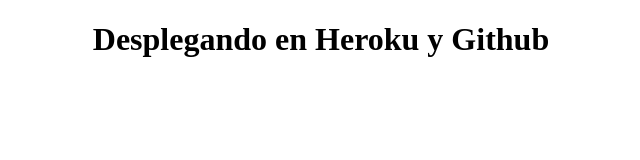
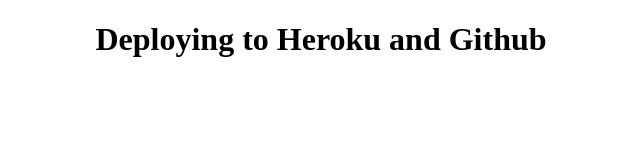
Before and after one commit to miangelortiz/NodeJS-HerokuPost, a website: page index.html in a window 1280 px wide. Shown: the whole page, without its empty margins (319-959 px from the left). Drawn offline with Linux system fonts and the light colour scheme.

Commit message:
change index

```diff
--- a/index.html
+++ b/index.html
@@ -2,11 +2,11 @@
 <html>
   <head>
     <meta charset="utf-8">
-    <title>Mi Primera App En Node</title>
+    <title>NodeJs App</title>
   </head>
   <body>
     <center>
-      <h1>Desplegando en Heroku y Github</h1>
+      <h1>Deploying to Heroku and Github</h1>
     </center>
   </body>
 </html>
```
